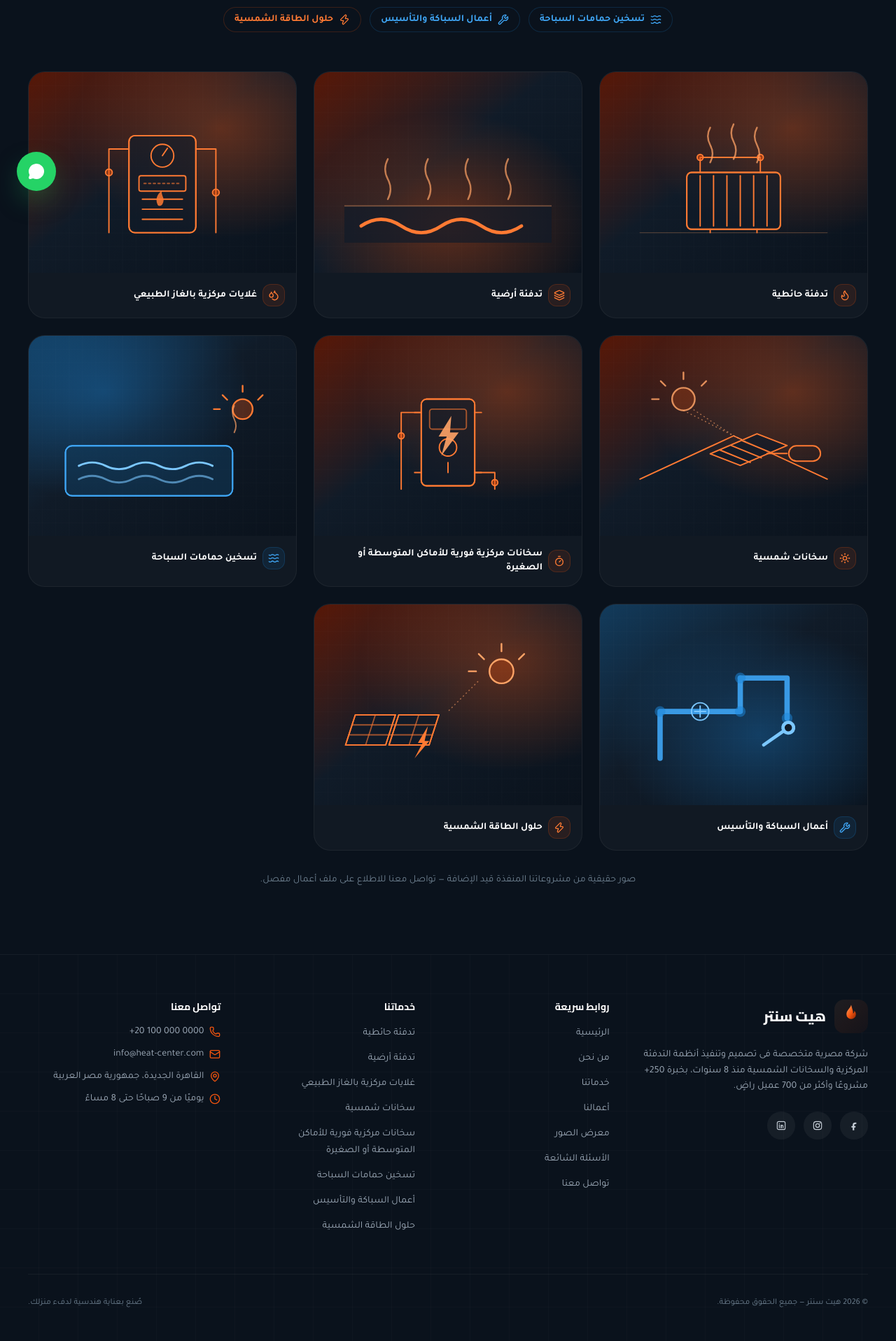
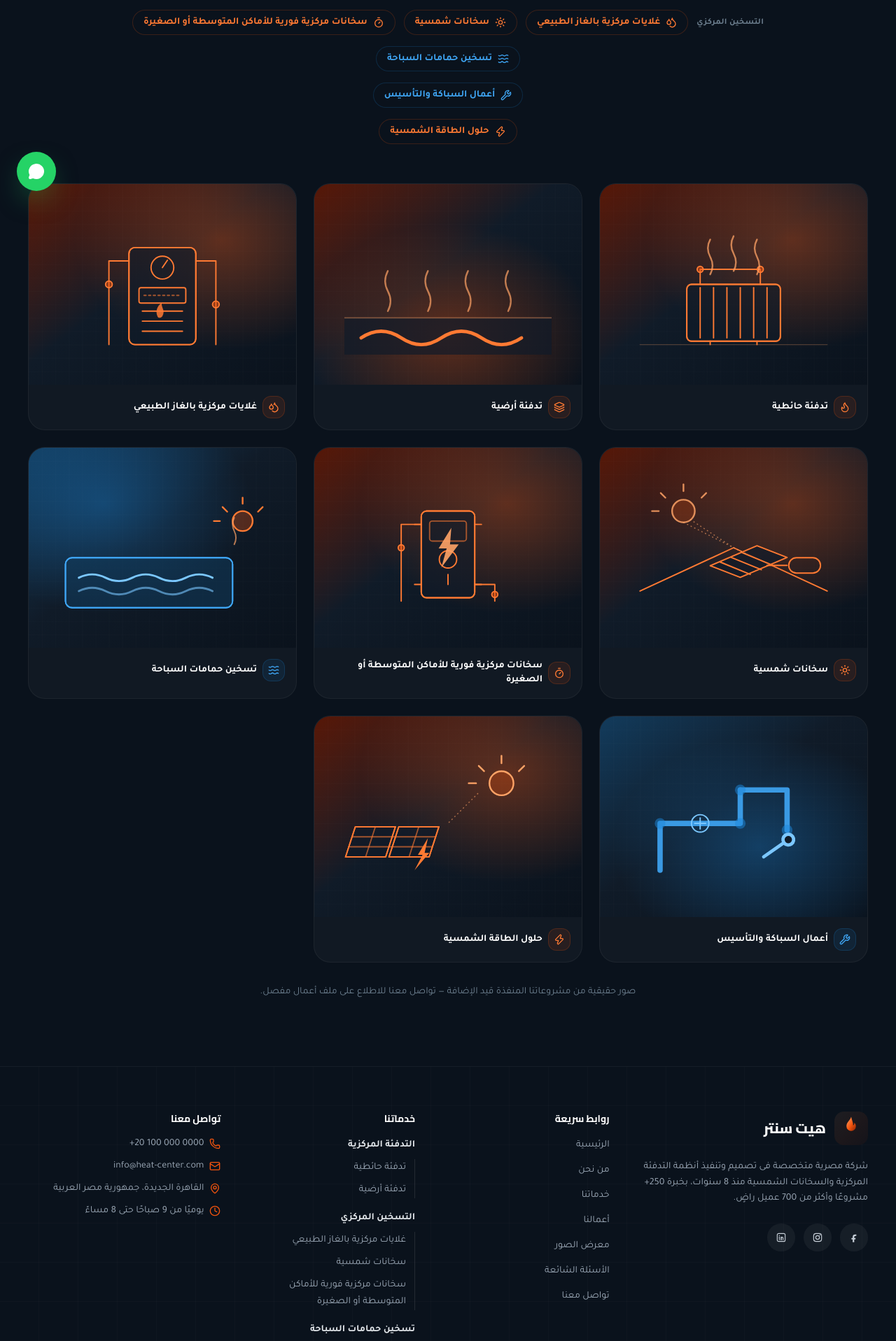
Before and after one commit to mohsenmahmoud/heat-center, a React (Vite) app: page /heat-center/gallery in a window 1280 px wide. Shown: the part 503-2420 px from the top of the page at 70% size. Built offline with nearby package versions, Linux system fonts and the light colour scheme.

Commit message:
Reflect the service hierarchy in Footer and Gallery listings
Group the footer's "خدماتنا" links and the gallery's quick-nav pills by
main category, with sub-services nested underneath, matching the
hierarchical structure now used on the Services page.

```diff
--- a/src/components/layout/Footer.tsx
+++ b/src/components/layout/Footer.tsx
@@ -3,7 +3,7 @@ import { Mail, MapPin, Phone, Clock } from 'lucide-react'
 import Container from '../ui/Container'
 import BrandMark from '../icons/BrandMark'
 import { FacebookIcon, InstagramIcon, LinkedinIcon } from '../icons/SocialIcons'
-import { navLinks, services, siteConfig } from '../../data/content'
+import { navLinks, serviceCategories, siteConfig } from '../../data/content'
 
 export default function Footer() {
   return (
@@ -54,8 +54,13 @@ export default function Footer() {
 
           <div>
             <h3 className="font-display text-sm font-bold text-white">خدماتنا</h3>
-            <ul className="mt-4 flex flex-col gap-3">
-              {services.map((s) => (
+            <ul className="mt-4 flex flex-col gap-4">
+              {serviceCategories.map((category) =>
+                category.subServices.length > 1 ? (
+                  <li key={category.id}>
+                    <span className="text-sm font-bold text-ink-100">{category.title}</span>
+                    <ul className="mt-2 flex flex-col gap-2 border-r border-white/10 pr-3">
+                      {category.subServices.map((s) => (
                         <li key={s.id}>
                           <Link
                             to={`/services#${s.id}`}
@@ -65,6 +70,19 @@ export default function Footer() {
                           </Link>
                         </li>
                       ))}
+                    </ul>
+                  </li>
+                ) : (
+                  <li key={category.id}>
+                    <Link
+                      to={`/services#${category.subServices[0].id}`}
+                      className="text-sm font-bold text-ink-100 hover:text-ember-400"
+                    >
+                      {category.title}
+                    </Link>
+                  </li>
+                ),
+              )}
             </ul>
           </div>
 
--- a/src/pages/Gallery.tsx
+++ b/src/pages/Gallery.tsx
@@ -2,7 +2,7 @@ import clsx from 'clsx'
 import Container from '../components/ui/Container'
 import PageHero from '../components/ui/PageHero'
 import ServiceIcon from '../components/icons/ServiceIcon'
-import { services, galleryImages } from '../data/content'
+import { services, galleryImages, serviceCategories } from '../data/content'
 
 const allImages = services.flatMap((service) =>
   galleryImages[service.id].map((src, i) => ({
@@ -27,8 +27,15 @@ export default function Gallery() {
 
       <section className="relative bg-ink-950 pb-24">
         <Container>
-          <div className="flex flex-wrap justify-center gap-3">
-            {services.map((s) => {
+          <div className="flex flex-col items-center gap-4">
+            {serviceCategories.map((category) => (
+              <div key={category.id} className="flex flex-wrap items-center justify-center gap-3">
+                {category.subServices.length > 1 && (
+                  <span className="text-xs font-bold uppercase tracking-wide text-ink-400">
+                    {category.title}
+                  </span>
+                )}
+                {category.subServices.map((s) => {
                   const accent = s.accent === 'aqua' ? 'aqua' : 'ember'
                   return (
                     <button
@@ -46,6 +53,8 @@ export default function Gallery() {
                     </button>
                   )
                 })}
+              </div>
+            ))}
           </div>
 
           <div className="mt-14 grid gap-6 sm:grid-cols-2 lg:grid-cols-3">
```
Lines whose indentation alone changed are shown as unchanged.
